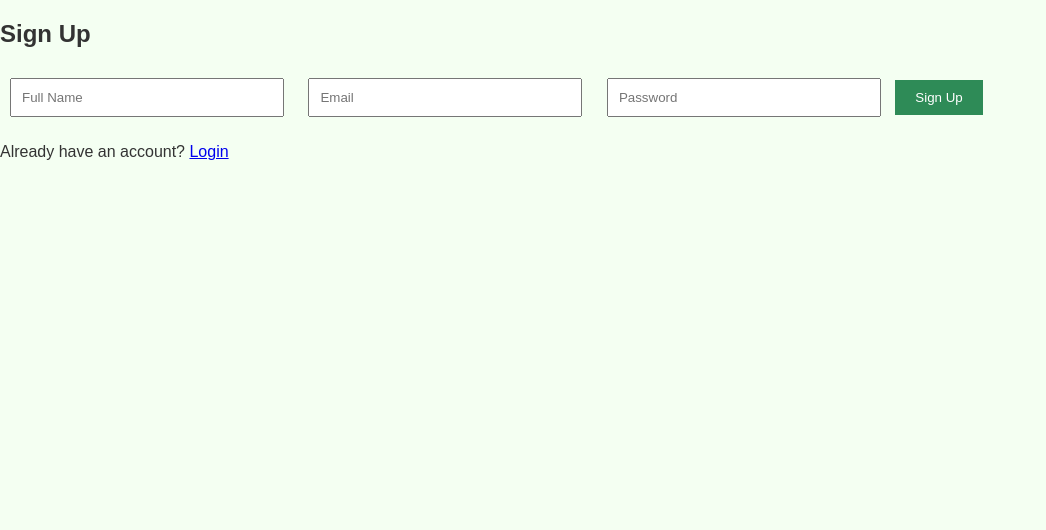
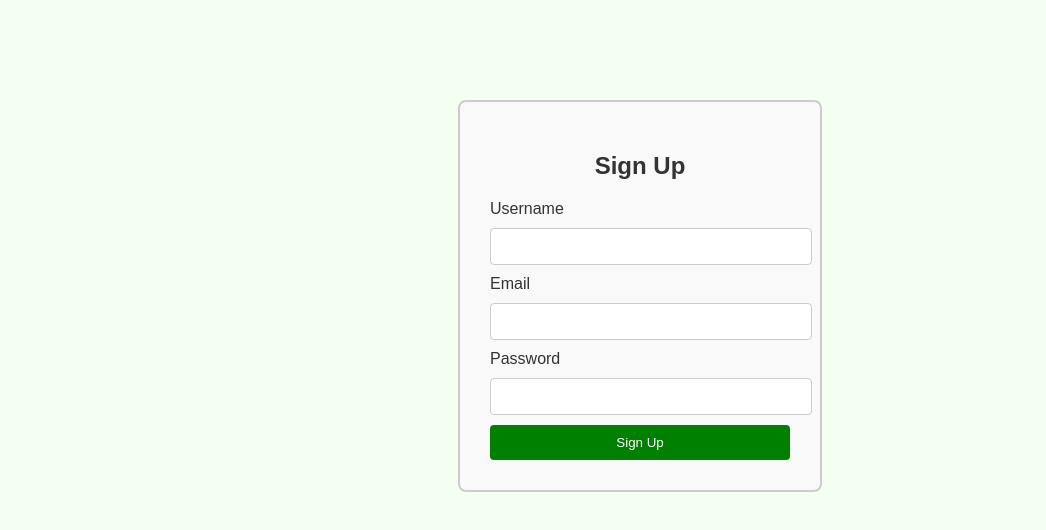
Before and after one commit to Juan596-afk/GreenCell, a plain HTML site: page signup.html in a window 1280 px wide. Shown: the whole page, without its empty margins (0-1046 px from the left). Drawn offline with Linux system fonts and the light colour scheme.

Commit message:
greencell3

```diff
--- a/signup.html
+++ b/signup.html
@@ -2,21 +2,56 @@
 <html lang="en">
 <head>
   <meta charset="UTF-8" />
+  <meta name="viewport" content="width=device-width, initial-scale=1.0" />
   <title>Sign Up - GreenCell</title>
   <link rel="stylesheet" href="style.css" />
+  <style>
+    .form-box {
+      width: 300px;
+      margin: 100px auto;
+      padding: 30px;
+      border: 2px solid #ccc;
+      border-radius: 8px;
+      background-color: #f9f9f9;
+    }
+    .form-box h2 {
+      text-align: center;
+      margin-bottom: 20px;
+    }
+    .form-box input[type="text"],
+    .form-box input[type="password"] {
+      width: 100%;
+      padding: 10px;
+      margin: 10px 0;
+      border: 1px solid #ccc;
+      border-radius: 4px;
+    }
+    .form-box button {
+      width: 100%;
+      padding: 10px;
+      background-color: green;
+      color: white;
+      border: none;
+      border-radius: 4px;
+      cursor: pointer;
+    }
+  </style>
 </head>
 <body>
-  <div class="form-page">
-    <div class="form-box">
-      <h2>Sign Up</h2>
-      <form id="signupForm">
-        <input type="text" placeholder="Full Name" required />
-        <input type="email" placeholder="Email" required />
-        <input type="password" placeholder="Password" required />
-        <button type="submit">Sign Up</button>
-      </form>
-      <p>Already have an account? <a href="login.html">Login</a></p>
-    </div>
+  <div class="form-box">
+    <h2>Sign Up</h2>
+    <form action="#">
+      <label for="username">Username</label>
+      <input type="text" id="username" name="username" required />
+
+      <label for="email">Email</label>
+      <input type="text" id="email" name="email" required />
+
+      <label for="password">Password</label>
+      <input type="password" id="password" name="password" required />
+
+      <button type="submit">Sign Up</button>
+    </form>
   </div>
 </body>
 </html>
```
Also changed, not shown: index.html (+23 -7 lines), login.html (+43 -10 lines).
